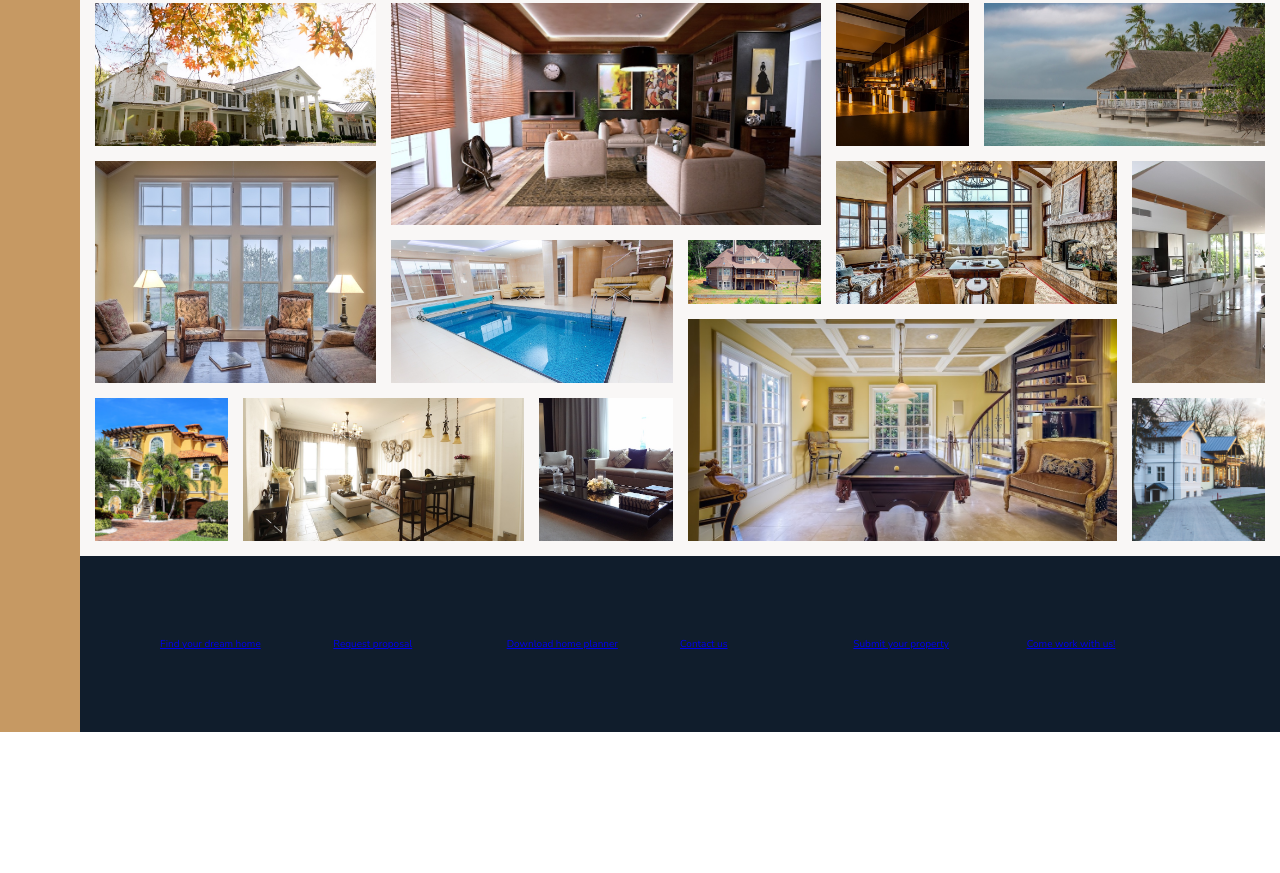
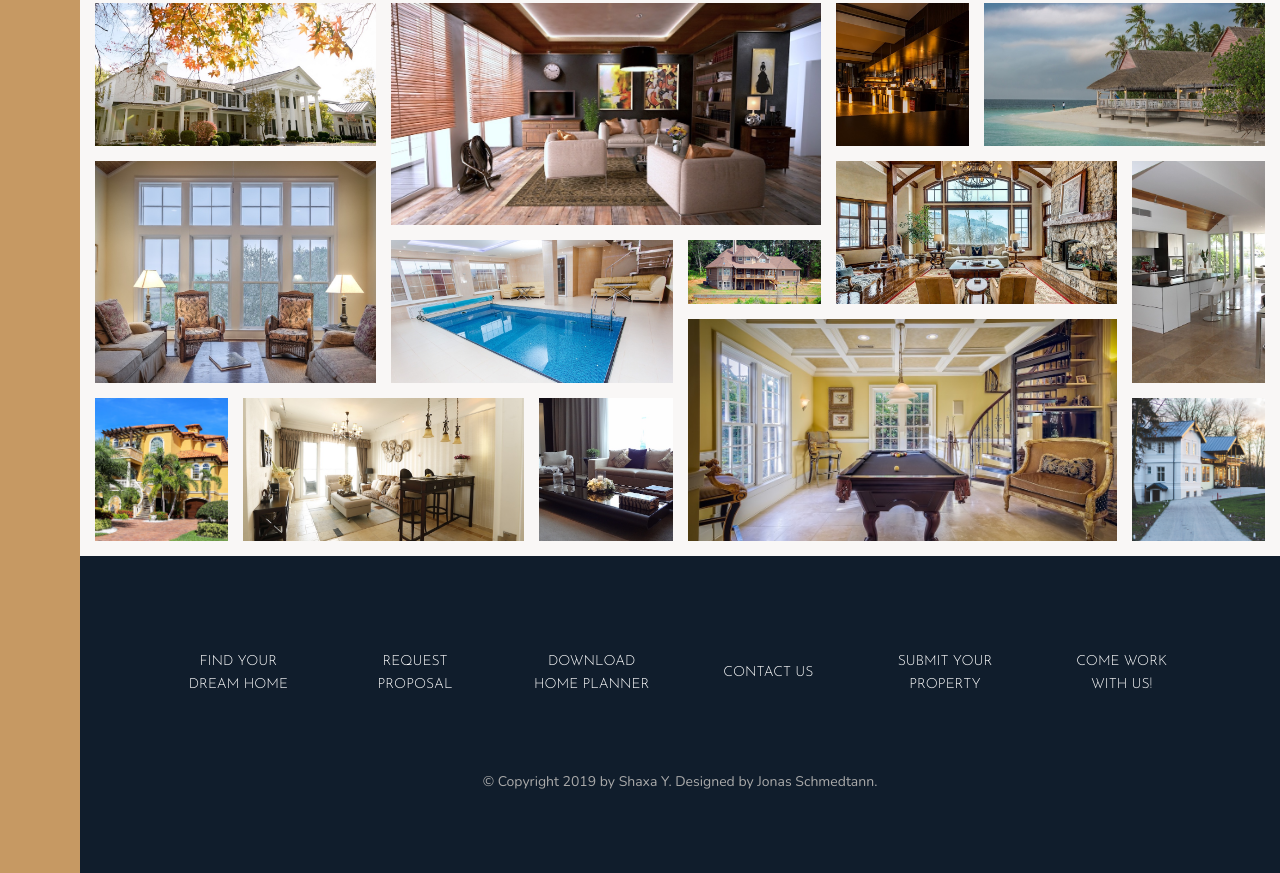
Before and after one commit to ShaxaY/Nexter, a website: page index.html in a window 1280 px wide. Shown: the part 3084-3957 px from the top of the page. Before the commit the page ends 3816 px from the top, so only its background shows below. Drawn offline with nearby package versions, Linux system fonts and the light colour scheme.

Commit message:
feat: implement footer block

```diff
--- a/index.html
+++ b/index.html
@@ -340,13 +340,17 @@
 
         <footer class="footer">
             <ul class="nav">
-                <li class="nav__item"><a href="#" class="link__item">Find your dream home</a></li>
-                <li class="nav__item"><a href="#" class="link__item">Request proposal</a></li>
-                <li class="nav__item"><a href="#" class="link__item">Download home planner</a></li>
-                <li class="nav__item"><a href="#" class="link__item">Contact us</a></li>
-                <li class="nav__item"><a href="#" class="link__item">Submit your property</a></li>
-                <li class="nav__item"><a href="#" class="link__item">Come work with us!</a></li>
+                <li class="nav__item"><a href="#" class="nav__link">Find your dream home</a></li>
+                <li class="nav__item"><a href="#" class="nav__link">Request proposal</a></li>
+                <li class="nav__item"><a href="#" class="nav__link">Download home planner</a></li>
+                <li class="nav__item"><a href="#" class="nav__link">Contact us</a></li>
+                <li class="nav__item"><a href="#" class="nav__link">Submit your property</a></li>
+                <li class="nav__item"><a href="#" class="nav__link">Come work with us!</a></li>
             </ul>
+
+            <p class="footer__copyright">
+                &copy; Copyright 2019 by Shaxa Y. Designed by Jonas Schmedtann.
+            </p>
         </footer>
     </body>
 </html>
--- a/sass/_footer.scss
+++ b/sass/_footer.scss
@@ -2,11 +2,40 @@
     background-color: $color-secondary;
     grid-column: full-start / full-end;
     padding: 8rem;
+
+    &__copyright {
+        font-size: 1.4rem;
+        color: $color-grey-light-2;
+        margin-top: 6rem;
+        text-align: center;
+
+    }
 }
 
 .nav {
     list-style: none;
 
     display: grid;
-    grid-template-columns: repeat(6, 1fr);
+    grid-template-columns: repeat(auto-fit, minmax(15rem, 1fr));
+    grid-gap: 2rem;
+    align-items: center;
+
+    &__link:link,
+    &__link:visited {
+        font-size: 1.4rem;
+        color: #fff;
+        text-decoration: none;
+        font-family: $font-display;
+        text-transform: uppercase;
+        text-align: center;
+        padding: 1.5rem;
+        display: block;
+        transition: all .3s;
+    }
+
+    &__link:hover,
+    &__link:active {
+        background-color: rgba(#fff, .05 );
+        transform: translateY(-3px);
+    }
 }
```
Also changed, not shown: css/style.css.
